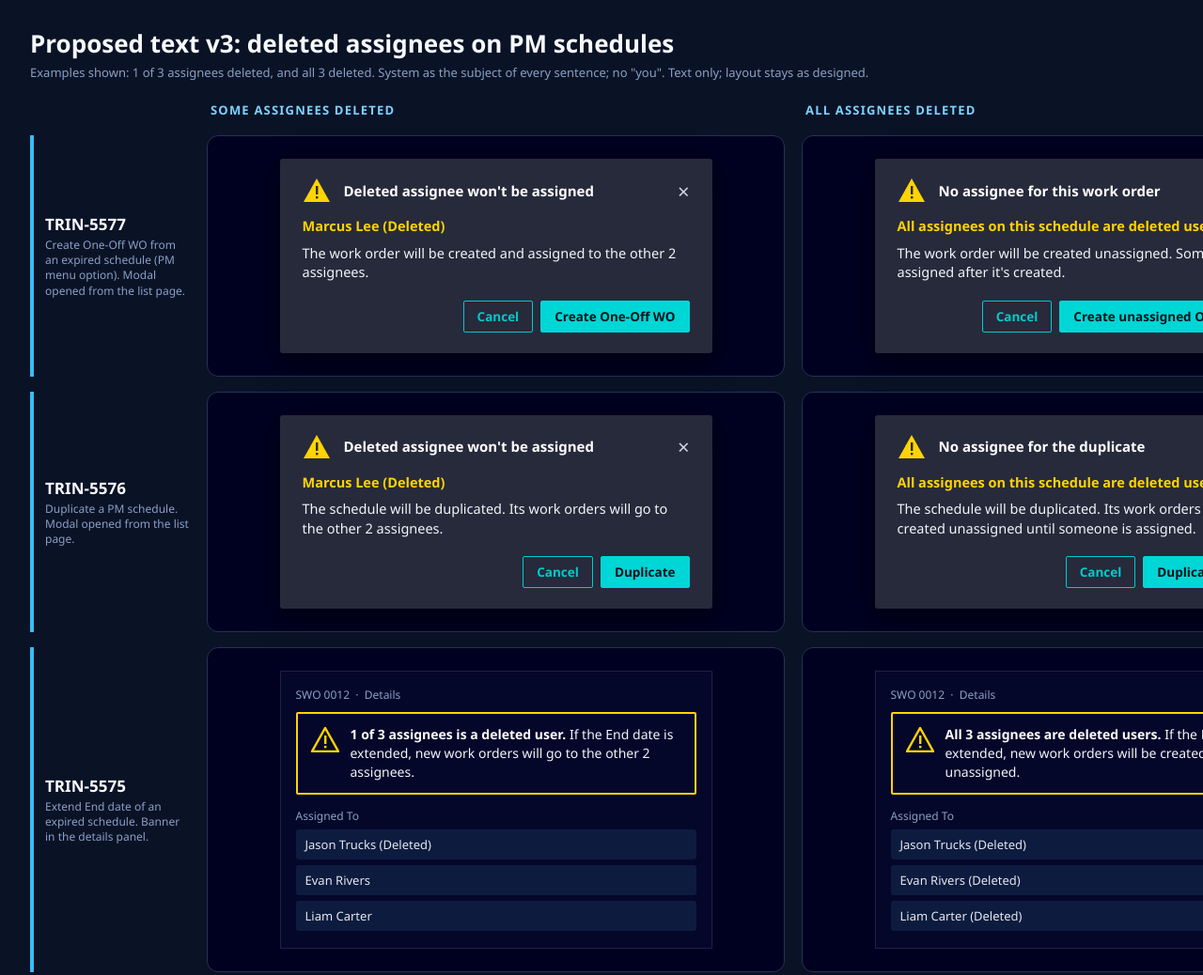
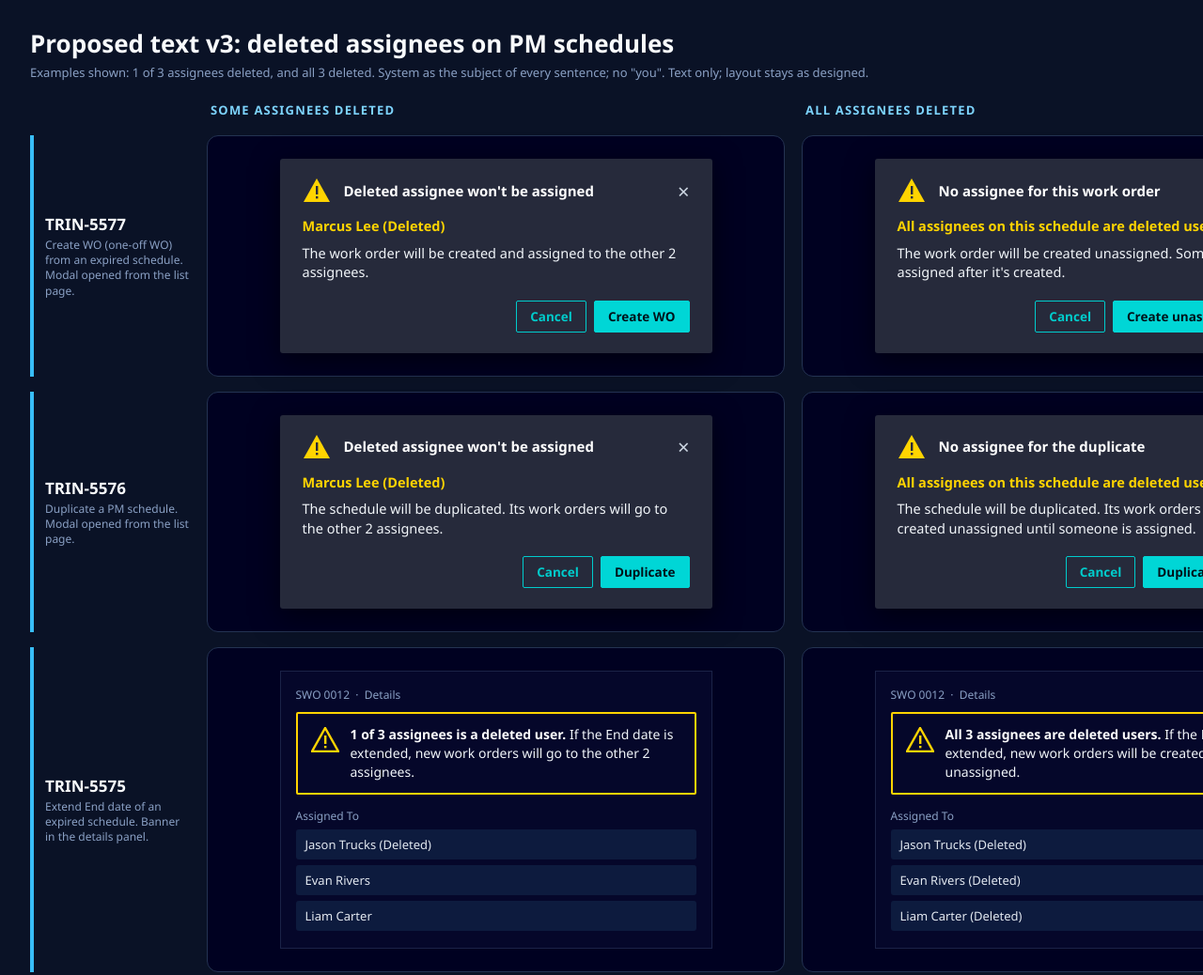
Before and after one commit to yugansh-ahuja/delete-user-hc-11465-pm-text-prototype, a plain HTML site: page index.html in a window 1280 px wide. Shown: the top 1038 px of the page at 94% size. Drawn offline with Linux system fonts and the light colour scheme.

Commit message:
Revert button labels to Create WO; keep one-off WO as ticket term only

```diff
--- a/index.html
+++ b/index.html
@@ -44,18 +44,18 @@
 <div class="grid">
   <div></div><div class="colh">SOME ASSIGNEES DELETED</div><div class="colh">ALL ASSIGNEES DELETED</div>
 
-  <div class="rowh"><b>TRIN-5577</b><span>Create One-Off WO from an expired schedule (PM menu option). Modal opened from the list page.</span></div>
+  <div class="rowh"><b>TRIN-5577</b><span>Create WO (one-off WO) from an expired schedule. Modal opened from the list page.</span></div>
   <div class="stage"><div class="modal">
     <div class="mh"><svg class="warn"><use href="#w"/></svg><div class="mt">Deleted assignee won't be assigned</div><div class="x">×</div></div>
     <div class="who">Marcus Lee (Deleted)</div>
     <div class="body">The work order will be created and assigned to the other 2 assignees.</div>
-    <div class="btns"><span class="b sec">Cancel</span><span class="b pri">Create One-Off WO</span></div>
+    <div class="btns"><span class="b sec">Cancel</span><span class="b pri">Create WO</span></div>
   </div></div>
   <div class="stage"><div class="modal">
     <div class="mh"><svg class="warn"><use href="#w"/></svg><div class="mt">No assignee for this work order</div><div class="x">×</div></div>
     <div class="who">All assignees on this schedule are deleted users.</div>
     <div class="body">The work order will be created unassigned. Someone can be assigned after it's created.</div>
-    <div class="btns"><span class="b sec">Cancel</span><span class="b pri">Create unassigned One-Off WO</span></div>
+    <div class="btns"><span class="b sec">Cancel</span><span class="b pri">Create unassigned WO</span></div>
   </div></div>
 
   <div class="rowh"><b>TRIN-5576</b><span>Duplicate a PM schedule. Modal opened from the list page.</span></div>
```
